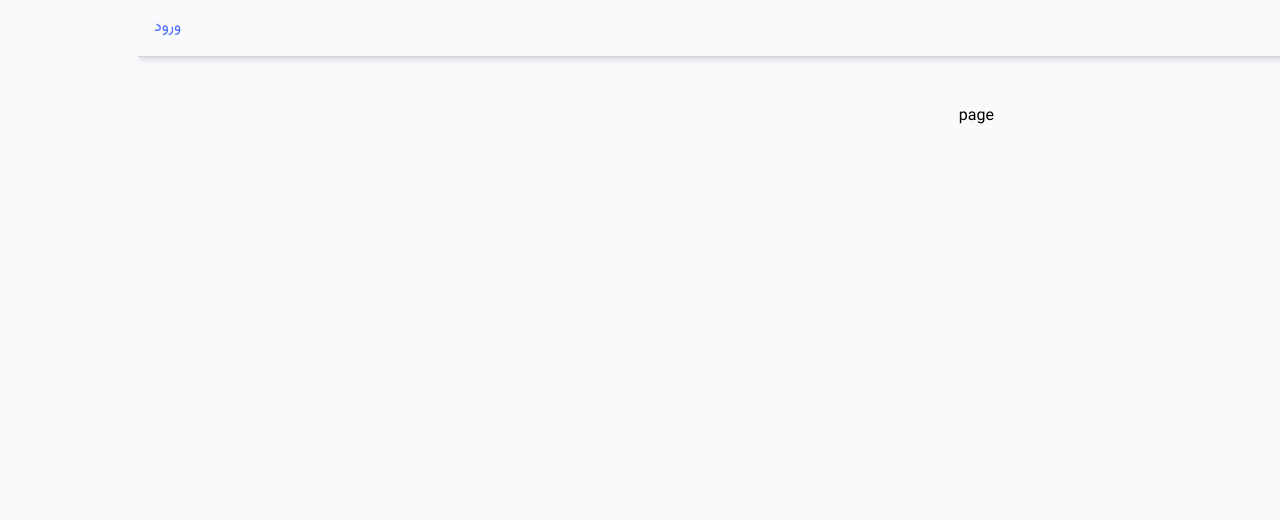
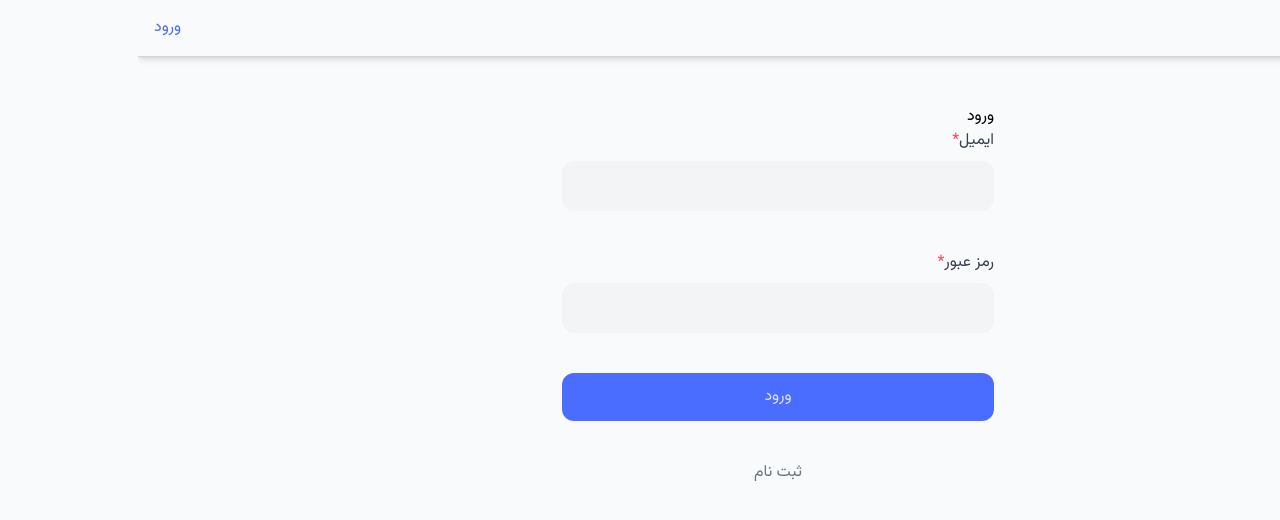
Before and after one commit to ZahraNejati79/blog, a Next.js app: page /signin in a window 1280 px wide. Shown: the top 520 px of the page. Built offline with nearby package versions, Linux system fonts and the light colour scheme; no server answers.

Commit message:
signin section ...

```diff
--- a/src/app/(auth)/signin/page.jsx
+++ b/src/app/(auth)/signin/page.jsx
@@ -1,5 +1,66 @@
+"use client";
+import { signinApi } from "@/services/authApiService";
+import Button from "@/ui/Button";
+import RHFTextField from "@/ui/RHFTextField";
+import { yupResolver } from "@hookform/resolvers/yup";
+import Link from "next/link";
 import React from "react";
+import { useForm } from "react-hook-form";
+import toast from "react-hot-toast";
+import * as yup from "yup";
+
+const schema = yup.object({
+  email: yup.string().email("ایمیل نا معتیر!").required("ایمیل الزامی است!"),
+  password: yup.string().required("رمز عبور الزامی است!"),
+});
 
 export default function page() {
-  return <div>page</div>;
+  const {
+    handleSubmit,
+    register,
+    formState: { errors, isLoading },
+  } = useForm({
+    resolver: yupResolver(schema),
+    mode: "onTouched",
+  });
+
+  const onSubmit = async (values) => {
+    try {
+      const { message } = await signinApi(values);
+      toast.success(message);
+    } catch (error) {
+      toast.error(error?.response?.data?.message);
+    }
+  };
+
+  return (
+    <div>
+      {" "}
+      <h2>ورود</h2>
+      <form onSubmit={handleSubmit(onSubmit)} className="space-y-10">
+        <RHFTextField
+          register={register}
+          name={"email"}
+          label={"ایمیل"}
+          isRequired
+          errors={errors}
+          dir="lrt"
+        />
+        <RHFTextField
+          register={register}
+          name={"password"}
+          label={"رمز عبور"}
+          isRequired
+          errors={errors}
+          dir="lrt"
+        />
+        <Button type="submit" variant="primary" className="w-full">
+          ورود
+        </Button>
+        <Link href={"/signup"} className="text-secondary-500 mt-6 text-center">
+          ثبت نام
+        </Link>
+      </form>
+    </div>
+  );
 }
--- a/src/app/(auth)/signup/page.jsx
+++ b/src/app/(auth)/signup/page.jsx
@@ -73,6 +73,9 @@ export default function Signup() {
         <Button type="submit" variant="primary" className="w-full">
           تایید
         </Button>
+        <Link href={"/signin"} className="text-secondary-500 mt-6 text-center">
+          ورود
+        </Link>
       </form>
     </div>
   );
--- a/src/services/authApiService.js
+++ b/src/services/authApiService.js
@@ -3,3 +3,7 @@ import http from "./httpServices";
 export async function signupApi(data) {
   return http.post("/user/signup", data).then(({ data }) => data.data);
 }
+
+export async function signinApi(data) {
+  return http.post("/user/signin", data).then(({ data }) => data.data);
+}
```
